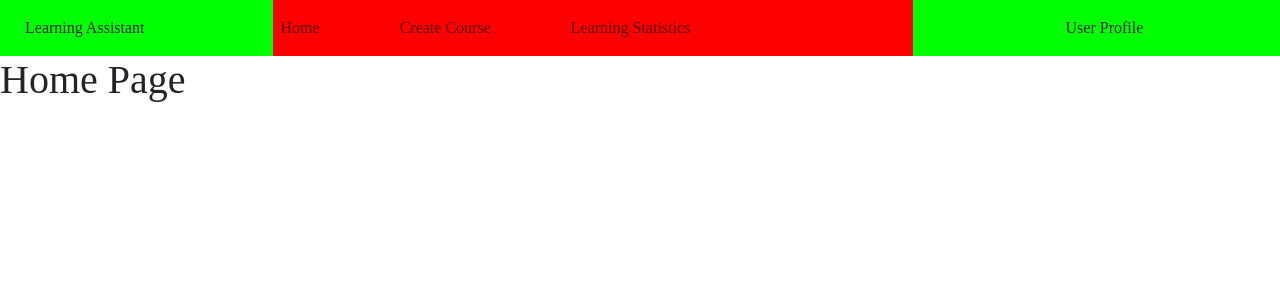
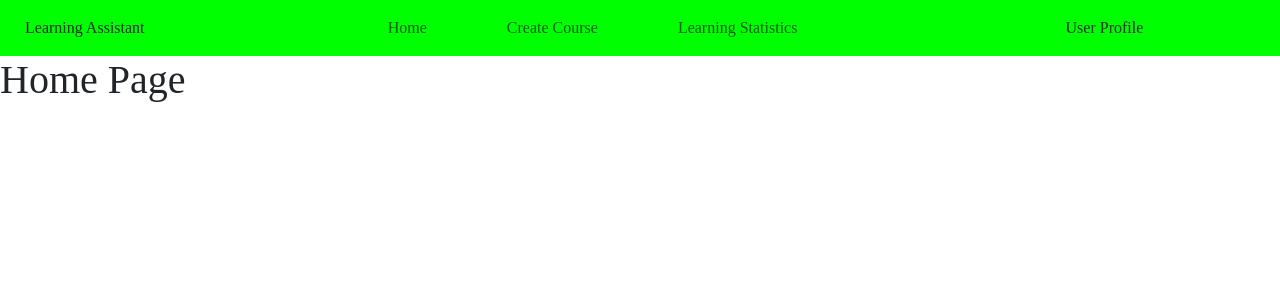
Before and after one commit to Red-stevo/E-LearningHub, a React (Vite) app in the folder student-learning-assistant/: page /student-assistant/learn/main in a window 1280 px wide. Shown: the top 300 px of the page. Built offline with nearby package versions, Linux system fonts and the light colour scheme; sample sign-in values are in the browser's storage.

Commit message:
Commit message >>>>> designing the profile image <<<<<

```diff
--- /dev/null
+++ b/student-learning-assistant/src/AppPages/Component/ProfileImage.jsx
@@ -0,0 +1,4 @@
+export const ProfileImage = () => {
+    return(<>
+    </>)
+}
--- a/student-learning-assistant/src/AppPages/Styles/mainPage.css
+++ b/student-learning-assistant/src/AppPages/Styles/mainPage.css
@@ -14,10 +14,11 @@
 .nav-holder {
     width: 50%;
     margin: 0 !important;
-    background-color: red;
 }
 
 .main-navbar {
+    display: flex;
+    justify-content: center;
     gap: 10%;
 }
 
```
